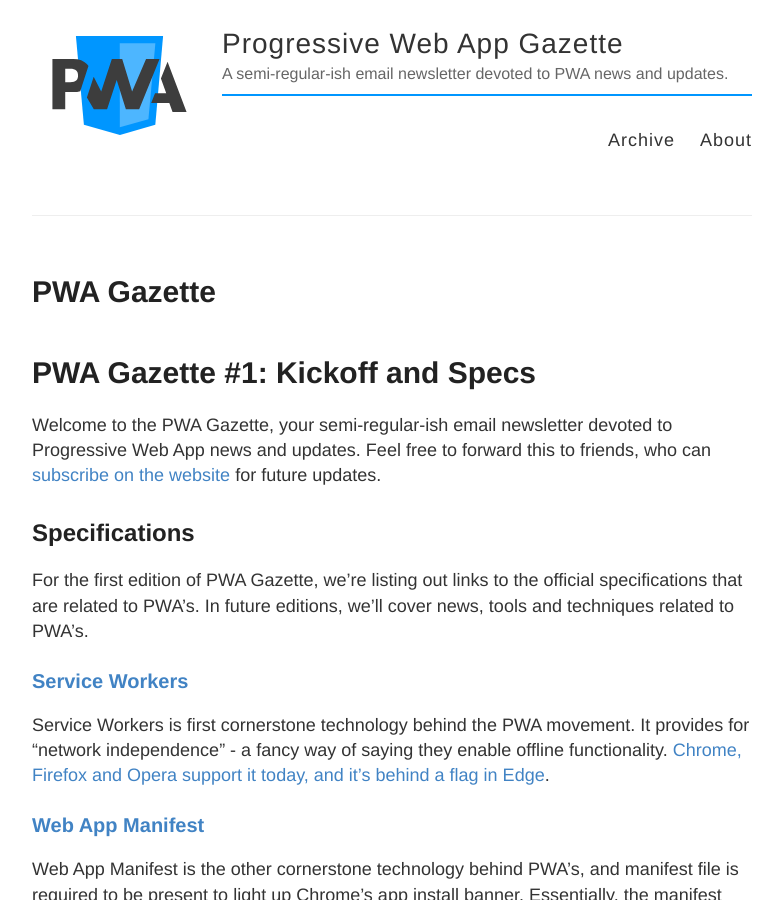
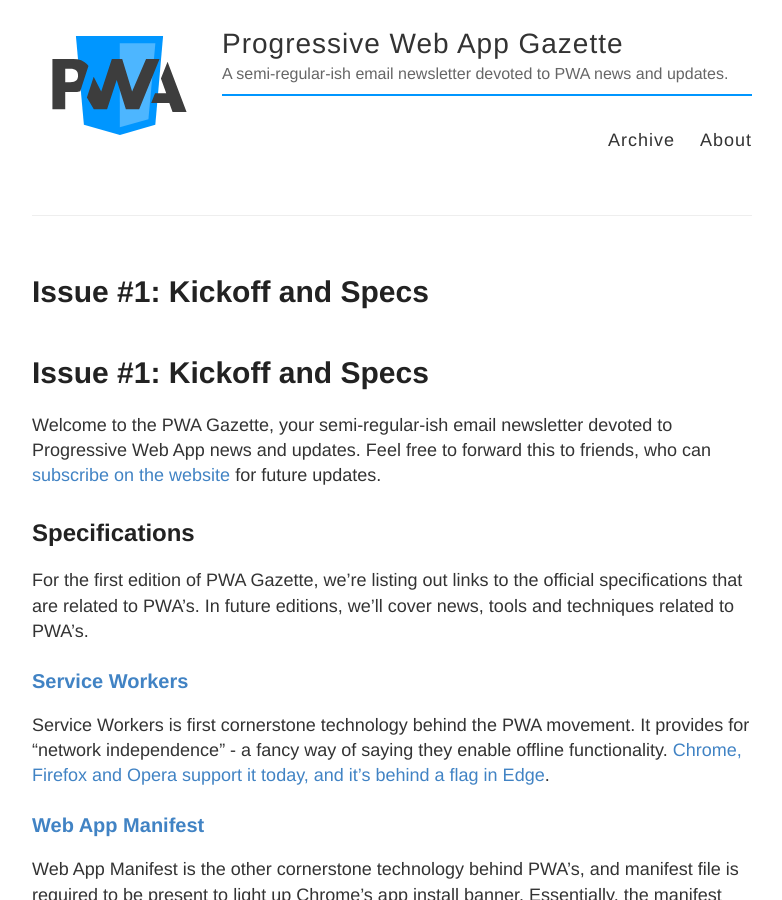
Before and after one commit to nikmd23/pwa-gazette, a Jekyll site: the page built from _posts/2017-07-17-1-Kickoff-and-Specs.md, in a window 1280 px wide and 900 px high. Shown: the whole window, without its empty margins (248-1030 px from the left). Built offline with Jekyll 4.4.1, drawn with Linux system fonts in a browser that asks for light colours.

Commit message:
Add files via upload

```diff
--- a/_posts/2017-07-17-1-Kickoff-and-Specs.md
+++ b/_posts/2017-07-17-1-Kickoff-and-Specs.md
@@ -1,10 +1,10 @@
 ---
 layout: post
-title: PWA Gazette #1: Kickoff and Specs
+title: "Issue #1: Kickoff and Specs"
 published: true
 ---
 
-# PWA Gazette #1: Kickoff and Specs
+# Issue #1: Kickoff and Specs
 
 Welcome to the PWA Gazette, your semi-regular-ish email newsletter devoted to Progressive Web App news and updates. Feel free to forward this to friends, who can [subscribe on the website](http://pwagazette.com/) for future updates.
 
```
